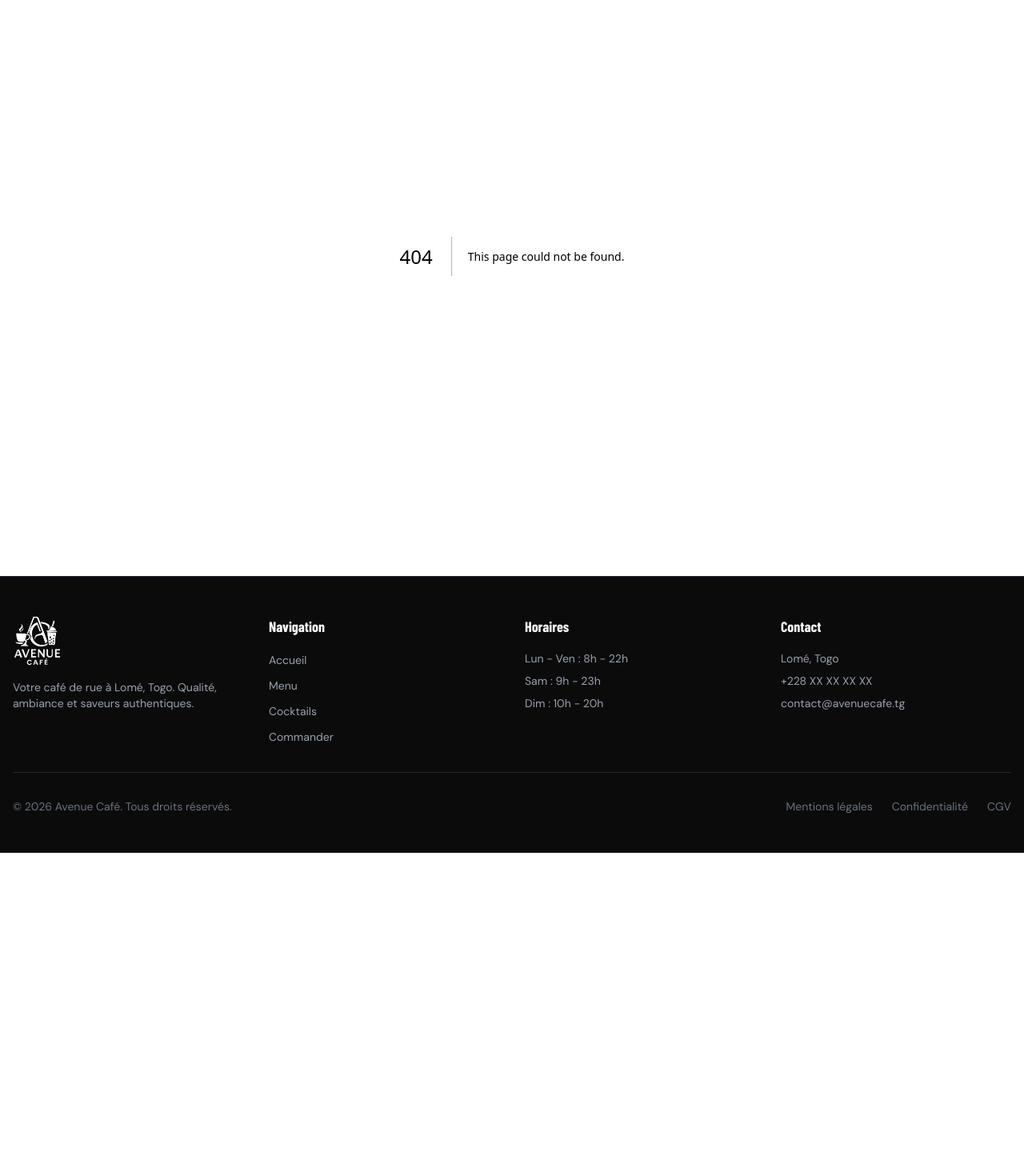
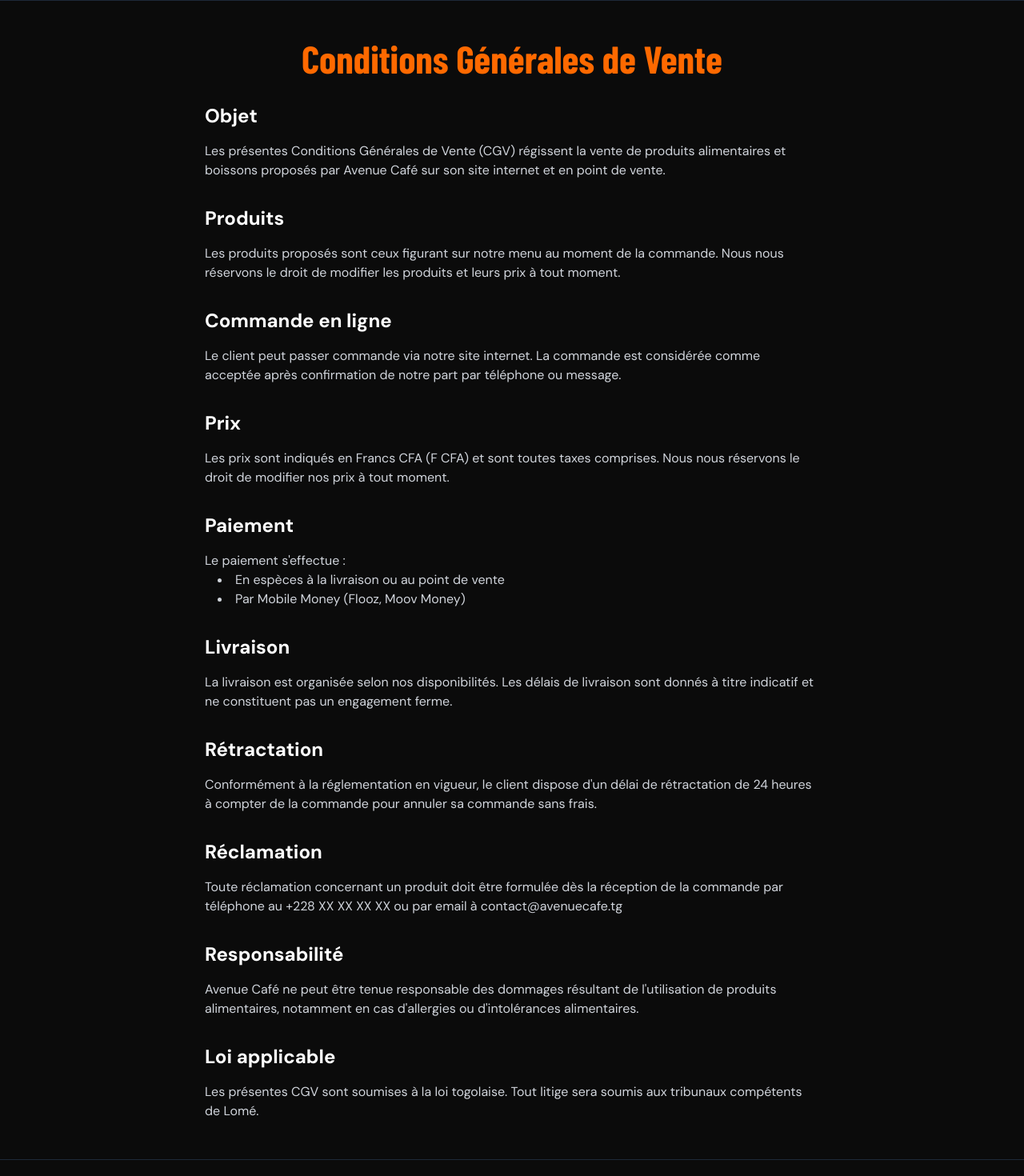
Before and after one commit to flex68016-del/av-cafe, a Next.js app: page /cgv in a window 1280 px wide. Before the commit this address had no page. Shown: the part 80-1550 px from the top of the page at 80% size. Before the commit the page ends 1146 px from the top, so only its background shows below. Built offline with nearby package versions, Linux system fonts and the light colour scheme.

Commit message:
feat: ajouter pages mentions légales, confidentialité et CGV

```diff
--- /dev/null
+++ b/src/app/cgv/page.tsx
@@ -0,0 +1,102 @@
+import { Header } from '@/components/Header';
+import Footer from '@/components/Footer';
+
+export default function CGVPage() {
+  return (
+    <div className="min-h-screen bg-[#0B0B0B] text-white">
+      <Header />
+
+      <main className="container mx-auto px-4 py-12">
+        <h1 className="text-4xl md:text-5xl font-heading font-bold text-center mb-8 text-orange-500">
+          Conditions Générales de Vente
+        </h1>
+
+        <div className="max-w-3xl mx-auto space-y-8">
+          <section>
+            <h2 className="text-2xl font-bold mb-4">Objet</h2>
+            <p className="text-gray-300">
+              Les présentes Conditions Générales de Vente (CGV) régissent la vente de produits alimentaires et boissons
+              proposés par Avenue Café sur son site internet et en point de vente.
+            </p>
+          </section>
+
+          <section>
+            <h2 className="text-2xl font-bold mb-4">Produits</h2>
+            <p className="text-gray-300">
+              Les produits proposés sont ceux figurant sur notre menu au moment de la commande.
+              Nous nous réservons le droit de modifier les produits et leurs prix à tout moment.
+            </p>
+          </section>
+
+          <section>
+            <h2 className="text-2xl font-bold mb-4">Commande en ligne</h2>
+            <p className="text-gray-300">
+              Le client peut passer commande via notre site internet. La commande est considérée comme acceptée
+              après confirmation de notre part par téléphone ou message.
+            </p>
+          </section>
+
+          <section>
+            <h2 className="text-2xl font-bold mb-4">Prix</h2>
+            <p className="text-gray-300">
+              Les prix sont indiqués en Francs CFA (F CFA) et sont toutes taxes comprises.
+              Nous nous réservons le droit de modifier nos prix à tout moment.
+            </p>
+          </section>
+
+          <section>
+            <h2 className="text-2xl font-bold mb-4">Paiement</h2>
+            <p className="text-gray-300">
+              Le paiement s'effectue :
+            </p>
+            <ul className="list-disc list-inside text-gray-300 ml-4">
+              <li>En espèces à la livraison ou au point de vente</li>
+              <li>Par Mobile Money (Flooz, Moov Money)</li>
+            </ul>
+          </section>
+
+          <section>
+            <h2 className="text-2xl font-bold mb-4">Livraison</h2>
+            <p className="text-gray-300">
+              La livraison est organisée selon nos disponibilités. Les délais de livraison sont donnés à titre indicatif
+              et ne constituent pas un engagement ferme.
+            </p>
+          </section>
+
+          <section>
+            <h2 className="text-2xl font-bold mb-4">Rétractation</h2>
+            <p className="text-gray-300">
+              Conformément à la réglementation en vigueur, le client dispose d'un délai de rétractation de 24 heures
+              à compter de la commande pour annuler sa commande sans frais.
+            </p>
+          </section>
+
+          <section>
+            <h2 className="text-2xl font-bold mb-4">Réclamation</h2>
+            <p className="text-gray-300">
+              Toute réclamation concernant un produit doit être formulée dès la réception de la commande
+              par téléphone au +228 XX XX XX XX ou par email à contact@avenuecafe.tg
+            </p>
+          </section>
+
+          <section>
+            <h2 className="text-2xl font-bold mb-4">Responsabilité</h2>
+            <p className="text-gray-300">
+              Avenue Café ne peut être tenue responsable des dommages résultant de l'utilisation de produits
+              alimentaires, notamment en cas d'allergies ou d'intolérances alimentaires.
+            </p>
+          </section>
+
+          <section>
+            <h2 className="text-2xl font-bold mb-4">Loi applicable</h2>
+            <p className="text-gray-300">
+              Les présentes CGV sont soumises à la loi togolaise. Tout litige sera soumis aux tribunaux compétents de Lomé.
+            </p>
+          </section>
+        </div>
+      </main>
+
+      <Footer />
+    </div>
+  );
+}
--- /dev/null
+++ b/src/app/confidentialite/page.tsx
@@ -0,0 +1,76 @@
+import { Header } from '@/components/Header';
+import Footer from '@/components/Footer';
+
+export default function ConfidentialitePage() {
+  return (
+    <div className="min-h-screen bg-[#0B0B0B] text-white">
+      <Header />
+
+      <main className="container mx-auto px-4 py-12">
+        <h1 className="text-4xl md:text-5xl font-heading font-bold text-center mb-8 text-orange-500">
+          Politique de Confidentialité
+        </h1>
+
+        <div className="max-w-3xl mx-auto space-y-8">
+          <section>
+            <h2 className="text-2xl font-bold mb-4">Collecte des données</h2>
+            <p className="text-gray-300">
+              Nous collectons les données suivantes lorsque vous passez commande :
+            </p>
+            <ul className="list-disc list-inside text-gray-300 ml-4">
+              <li>Nom et prénom</li>
+              <li>Numéro de téléphone</li>
+              <li>Adresse de livraison (si applicable)</li>
+              <li>Contenu de votre commande</li>
+            </ul>
+          </section>
+
+          <section>
+            <h2 className="text-2xl font-bold mb-4">Utilisation des données</h2>
+            <p className="text-gray-300">
+              Vos données sont utilisées pour :
+            </p>
+            <ul className="list-disc list-inside text-gray-300 ml-4">
+              <li>Traiter vos commandes</li>
+              <li>Vous contacter en cas de problème avec votre commande</li>
+              <li>Améliorer nos services</li>
+            </ul>
+          </section>
+
+          <section>
+            <h2 className="text-2xl font-bold mb-4">Conservation des données</h2>
+            <p className="text-gray-300">
+              Vos données de commande sont conservées pendant une durée maximale de 2 ans à compter de votre dernière commande.
+            </p>
+          </section>
+
+          <section>
+            <h2 className="text-2xl font-bold mb-4">Vos droits</h2>
+            <p className="text-gray-300">
+              Conformément à la loi togolaise sur la protection des données personnelles, vous disposez des droits suivants :
+            </p>
+            <ul className="list-disc list-inside text-gray-300 ml-4">
+              <li>Droit d'accès à vos données</li>
+              <li>Droit de rectification</li>
+              <li>Droit à l'effacement</li>
+              <li>Droit d'opposition</li>
+            </ul>
+            <p className="text-gray-300 mt-4">
+              Pour exercer ces droits, contactez-nous à : contact@avenuecafe.tg
+            </p>
+          </section>
+
+          <section>
+            <h2 className="text-2xl font-bold mb-4">Sécurité</h2>
+            <p className="text-gray-300">
+              Nous mettons en œuvre toutes les mesures techniques et organisationnelles appropriées pour protéger vos données
+              contre tout accès non autorisé, perte, destruction ou dommage.
+            </p>
+          </section>
+        </div>
+      </main>
+
+      <Footer />
+    </div>
+  );
+}
--- /dev/null
+++ b/src/app/mentions-legales/page.tsx
@@ -0,0 +1,63 @@
+import { Header } from '@/components/Header';
+import Footer from '@/components/Footer';
+
+export default function MentionsLegalesPage() {
+  return (
+    <div className="min-h-screen bg-[#0B0B0B] text-white">
+      <Header />
+
+      <main className="container mx-auto px-4 py-12">
+        <h1 className="text-4xl md:text-5xl font-heading font-bold text-center mb-8 text-orange-500">
+          Mentions Légales
+        </h1>
+
+        <div className="max-w-3xl mx-auto space-y-8">
+          <section>
+            <h2 className="text-2xl font-bold mb-4">Éditeur du site</h2>
+            <p className="text-gray-300">
+              Avenue Café<br />
+              Avenou, Lomé, Togo<br />
+              Téléphone : +228 XX XX XX XX<br />
+              Email : contact@avenuecafe.tg
+            </p>
+          </section>
+
+          <section>
+            <h2 className="text-2xl font-bold mb-4">Hébergement</h2>
+            <p className="text-gray-300">
+              Ce site est hébergé par Vercel Inc.<br />
+              340 S Lemon Ave #4133<br />
+              Walnut, CA 91748, USA
+            </p>
+          </section>
+
+          <section>
+            <h2 className="text-2xl font-bold mb-4">Propriété intellectuelle</h2>
+            <p className="text-gray-300">
+              L'ensemble du contenu de ce site (textes, images, vidéos, logos, etc.) est protégé par le droit d'auteur.
+              Toute reproduction, même partielle, est interdite sans autorisation préalable.
+            </p>
+          </section>
+
+          <section>
+            <h2 className="text-2xl font-bold mb-4">Protection des données personnelles</h2>
+            <p className="text-gray-300">
+              Les données personnelles collectées sur ce site sont traitées conformément à notre politique de confidentialité.
+              Pour toute question concernant vos données, contactez-nous à l'adresse : contact@avenuecafe.tg
+            </p>
+          </section>
+
+          <section>
+            <h2 className="text-2xl font-bold mb-4">Cookies</h2>
+            <p className="text-gray-300">
+              Ce site utilise des cookies pour améliorer votre expérience de navigation.
+              Vous pouvez configurer votre navigateur pour refuser les cookies.
+            </p>
+          </section>
+        </div>
+      </main>
+
+      <Footer />
+    </div>
+  );
+}
```
